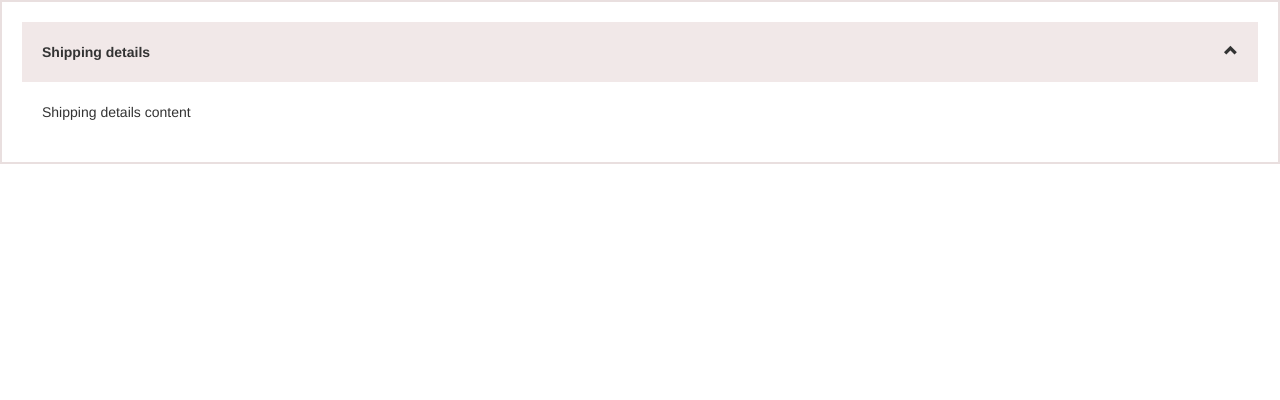
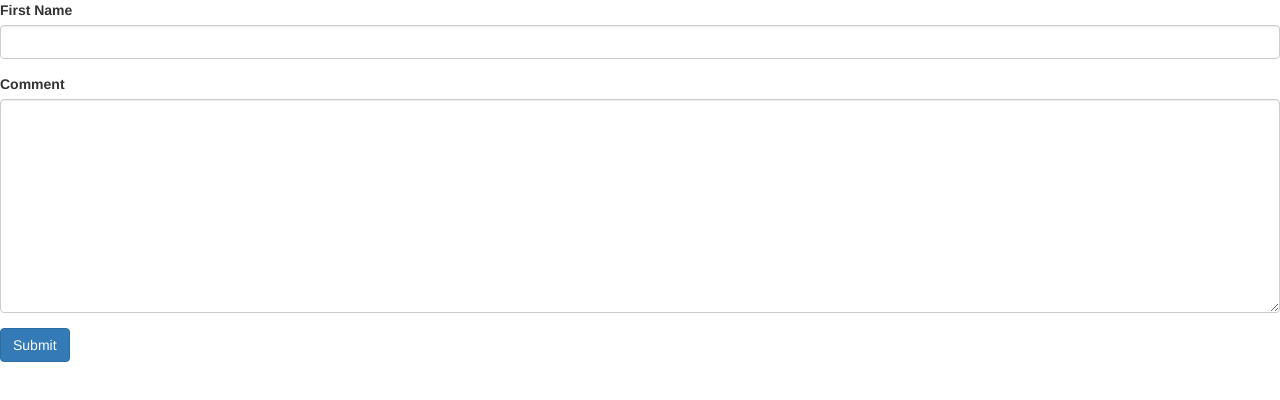
Before and after one commit to shubhangi251/angular-1zwjbz, an Angular app: page / in a window 1280 px wide. Shown: the top 400 px of the page. Built offline with nearby package versions, Linux system fonts and the light colour scheme.

Commit message:
2 files modified, 3 added

```diff
--- a/src/app/app.component.html
+++ b/src/app/app.component.html
@@ -1,3 +1,2 @@
-<app-zippy title="Shipping details">
-  Shipping details content
-</app-zippy>
+<app-contact-form>
+</app-contact-form>
--- a/src/app/app.module.ts
+++ b/src/app/app.module.ts
@@ -17,6 +17,7 @@ import { PanelComponent } from './panel/panel.component';
 import { LikeComponent } from './like/like.component';
 import { InputFormatDirective } from './input-format.directive';
 import { ZippyComponent } from './zippy/zippy.component';
+import { ContactFormComponent } from './contact-form/contact-form.component';
 
 
 
@@ -29,7 +30,8 @@ import { ZippyComponent } from './zippy/zippy.component';
   PanelComponent,
   LikeComponent,
   InputFormatDirective,
-  ZippyComponent],
+  ZippyComponent,
+  ContactFormComponent],
   bootstrap:    [ AppComponent ],
   providers:[ CoursesService, EmailService, AuthorService]
 })
--- /dev/null
+++ b/src/app/contact-form/contact-form.component.css
@@ -0,0 +1,3 @@
+.form-control.ng-touched.ng-invalid{
+  border: 2px solid red;
+}
--- /dev/null
+++ b/src/app/contact-form/contact-form.component.html
@@ -0,0 +1,25 @@
+
+
+
+
+<form >
+  <div class="form-group">
+    <label for="firstName">First Name</label>
+    <input
+     minlength="3" maxlength="10" pattern="banana"
+     ngModel
+    name="firstName" required type="text" id="firstName" #firstName="ngModel" (change)="log(firstName)" class="form-control"  >
+    <div class="alert alert-danger" *ngIf="firstName.touched && !firstName.valid"  >
+      <div *ngIf="firstName.errors.required">First name is required</div>
+      <div *ngIf="firstName.errors.minlength">first name should be min {{firstName.errors.minlength.requiredLength }} characters</div>
+            <div *ngIf="firstName.errors.pattern">first name should match the pattern banana</div>
+    </div>
+  </div>
+<div class="form-group">
+  <label for=" comment">Comment</label>
+<textarea  ngModel name="comment" id="comment" cols="30" rows="10" class="form-control"></textarea>
+</div>
+<button class="btn btn-primary">
+  Submit
+</button>
+</form>
--- /dev/null
+++ b/src/app/contact-form/contact-form.component.ts
@@ -0,0 +1,16 @@
+
+import { Component } from '@angular/core';
+
+@Component({
+  selector: 'app-contact-form',
+  templateUrl: './contact-form.component.html',
+  styleUrls: ['./contact-form.component.css']
+})
+export class ContactFormComponent   {
+
+  log(x)
+  {
+    console.log(x);
+  }
+
+}
```
